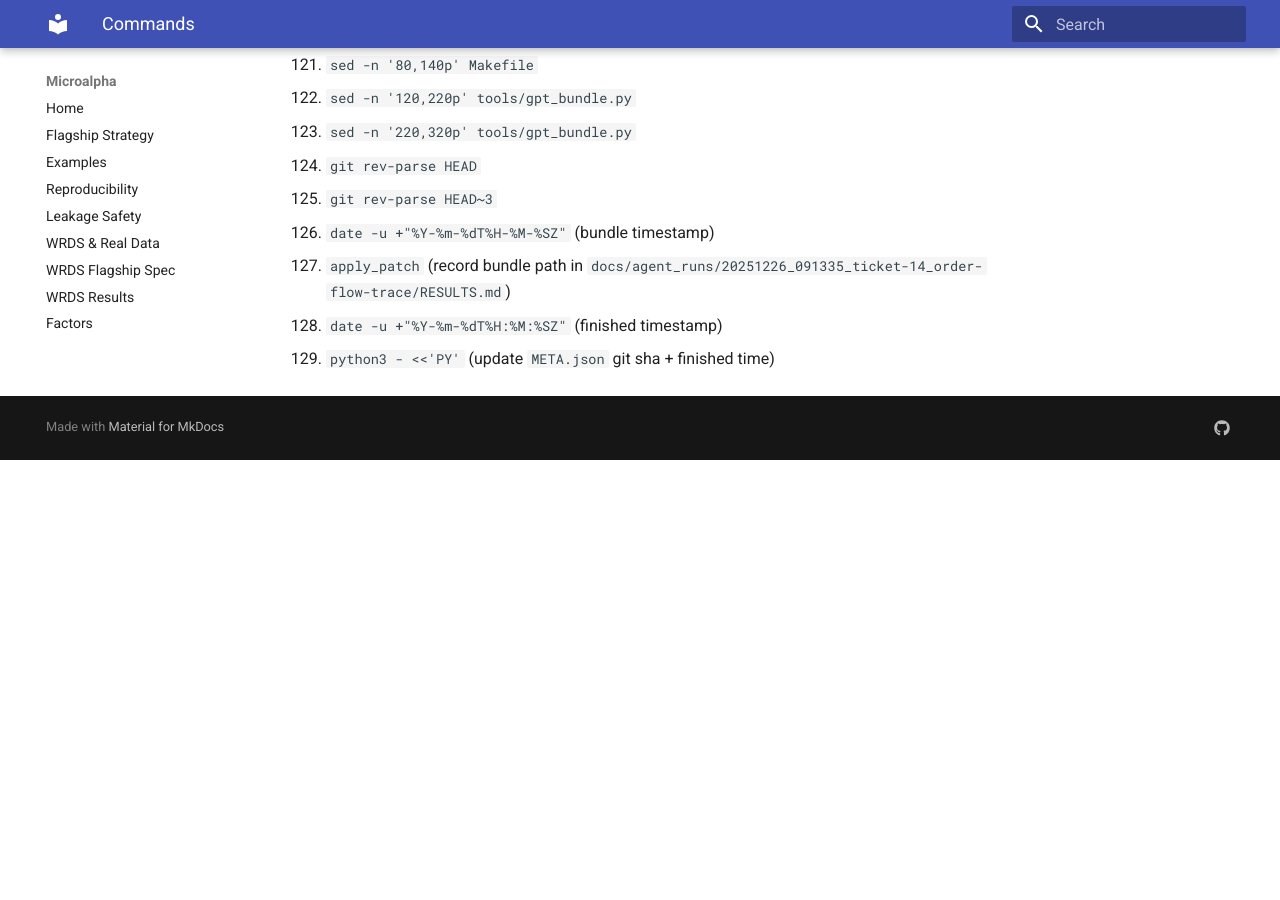
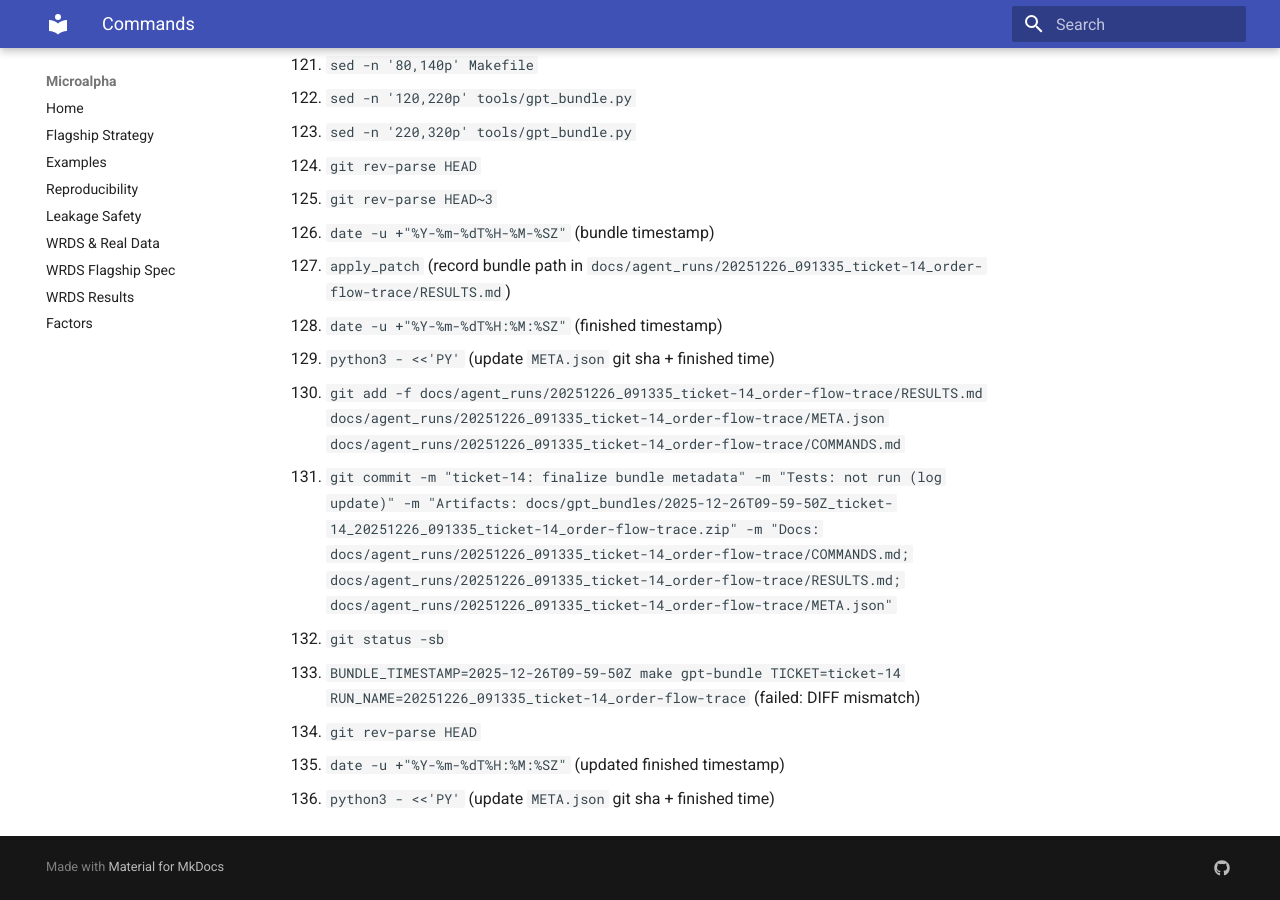
Before and after one commit to MateoBodon/microalpha, an MkDocs documentation site: the page built from docs/agent_runs/20251226_091335_ticket-14_order-flow-trace/COMMANDS.md, in a window 1280 px wide and 900 px high, scrolled down 5362 px. Built offline with MkDocs 1.6.1 and Material for MkDocs 9.7.7, drawn with Linux system fonts in a browser that asks for light colours; before the commit the page ends 5822 px from its top, so only the background shows below that.

Commit message:
ticket-14: refresh bundle metadata
Tests: not run (log update)

Artifacts: docs/gpt_bundles/2025-12-26T09-59-50Z_ticket-14_20251226_091335_ticket-14_order-flow-trace.zip

Docs: docs/agent_runs/20251226_091335_ticket-14_order-flow-trace/COMMANDS.md; docs/agent_runs/20251226_091335_ticket-14_order-flow-trace/META.json

```diff
--- a/docs/agent_runs/20251226_091335_ticket-14_order-flow-trace/COMMANDS.md
+++ b/docs/agent_runs/20251226_091335_ticket-14_order-flow-trace/COMMANDS.md
@@ -129,3 +129,10 @@
 127. `apply_patch` (record bundle path in `docs/agent_runs/20251226_091335_ticket-14_order-flow-trace/RESULTS.md`)
 128. `date -u +"%Y-%m-%dT%H:%M:%SZ"` (finished timestamp)
 129. `python3 - <<'PY'` (update `META.json` git sha + finished time)
+130. `git add -f docs/agent_runs/20251226_091335_ticket-14_order-flow-trace/RESULTS.md docs/agent_runs/20251226_091335_ticket-14_order-flow-trace/META.json docs/agent_runs/20251226_091335_ticket-14_order-flow-trace/COMMANDS.md`
+131. `git commit -m "ticket-14: finalize bundle metadata" -m "Tests: not run (log update)" -m "Artifacts: docs/gpt_bundles/2025-12-26T09-59-50Z_ticket-14_20251226_091335_ticket-14_order-flow-trace.zip" -m "Docs: docs/agent_runs/20251226_091335_ticket-14_order-flow-trace/COMMANDS.md; docs/agent_runs/20251226_091335_ticket-14_order-flow-trace/RESULTS.md; docs/agent_runs/20251226_091335_ticket-14_order-flow-trace/META.json"`
+132. `git status -sb`
+133. `BUNDLE_TIMESTAMP=2025-12-26T09-59-50Z make gpt-bundle TICKET=ticket-14 RUN_NAME=20251226_091335_ticket-14_order-flow-trace` (failed: DIFF mismatch)
+134. `git rev-parse HEAD`
+135. `date -u +"%Y-%m-%dT%H:%M:%SZ"` (updated finished timestamp)
+136. `python3 - <<'PY'` (update `META.json` git sha + finished time)
--- a/docs/agent_runs/20251226_091335_ticket-14_order-flow-trace/META.json
+++ b/docs/agent_runs/20251226_091335_ticket-14_order-flow-trace/META.json
@@ -2,9 +2,9 @@
   "run_name": "20251226_091335_ticket-14_order-flow-trace",
   "ticket_id": "ticket-14",
   "started_at_utc": "2025-12-26T09:13:35Z",
-  "finished_at_utc": "2025-12-26T10:00:07Z",
+  "finished_at_utc": "2025-12-26T10:01:50Z",
   "git_sha_before": "695a3871edb8f3e0b868a70c5b8ef30437258e59",
-  "git_sha_after": "4213f9eafd7d33b5d77112347ff457fafa56396c",
+  "git_sha_after": "30bf6edadafe7addbf9bf2adf379824f35b45587",
   "branch_name": "codex/ticket-14-order-flow-trace",
   "host_env_notes": "macOS-26.0.1-arm64-arm-64bit / python 3.12.2",
   "dataset_id": "wrds_crsp_export_local",
```
